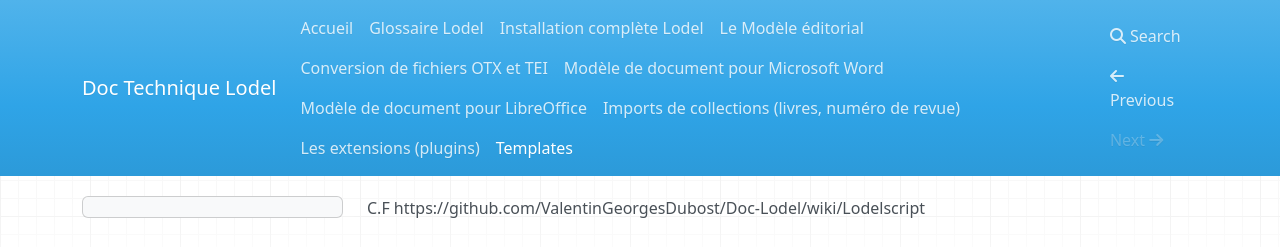
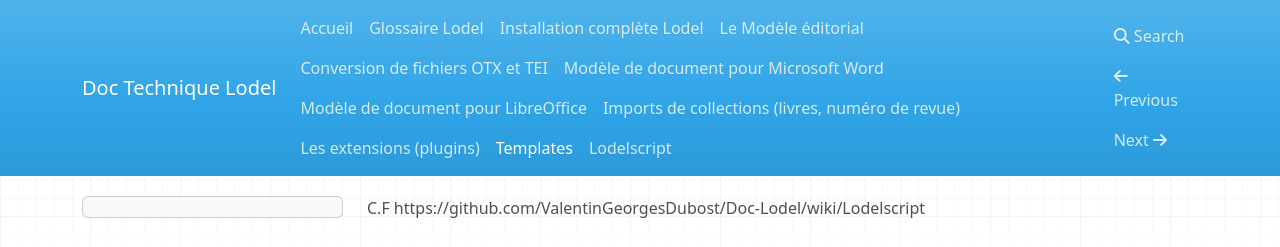
Before and after one commit to ValentinGeorgesDubost/Doc-Lodel, an MkDocs documentation site: the page built from docs/Templates.md, in a window 1280 px wide. Shown: the top 247 px of the page. Built offline with MkDocs 1.6.1, drawn with Linux system fonts in a browser that asks for light colours; nearby versions of some CDN libraries; old or Windows-style settings are respelled for this version of MkDocs.

Commit message:
Update mkdocs.yml

```diff
--- a/mkdocs.yml
+++ b/mkdocs.yml
@@ -11,3 +11,4 @@ pages:
 - Imports de collections (livres, numéro de revue): 'METS.md'
 - Les extensions (plugins): 'Plugins.md'
 - 'Templates.md'
+- 'Lodelscript.md'
```
